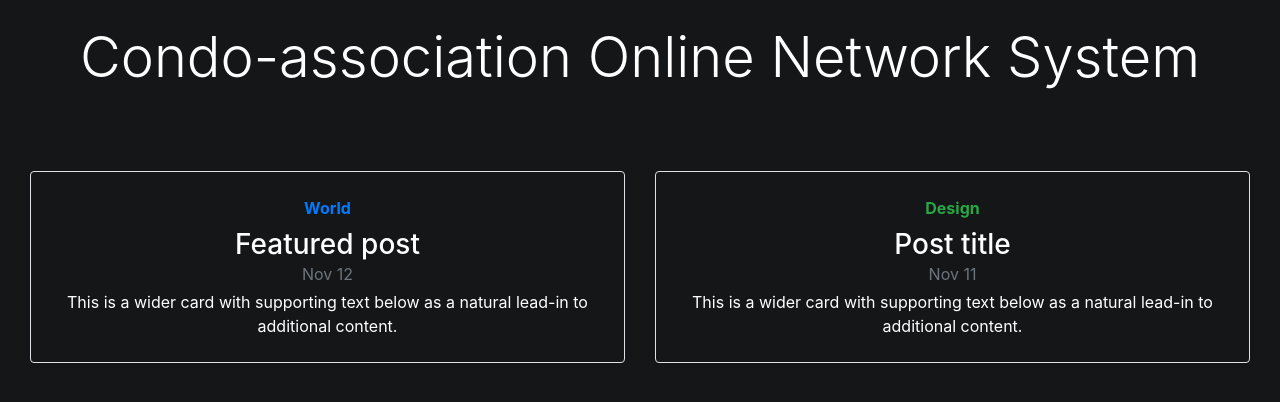
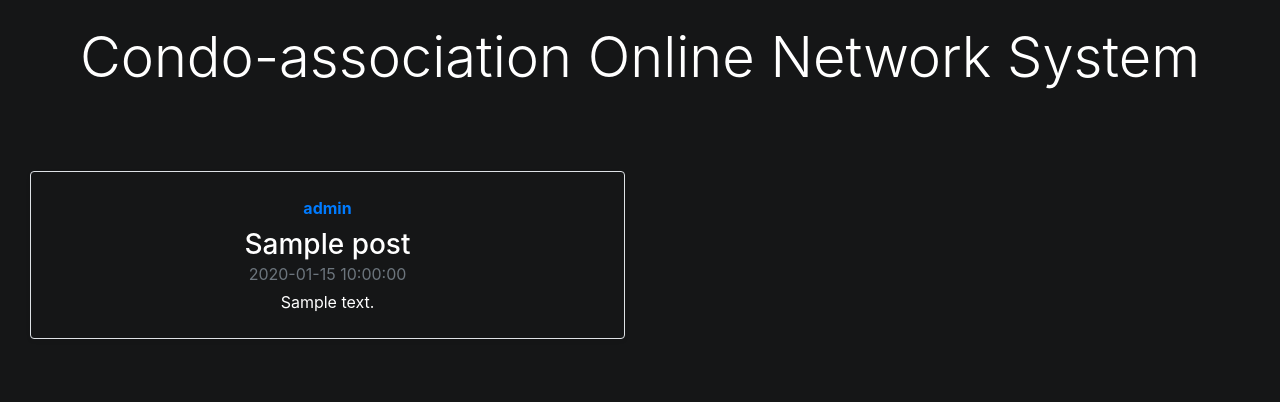
Before and after one commit to weibolu-rm/COMP353_CON, a PHP site: page / in a window 1280 px wide. Shown: the part 56-458 px from the top of the page. Run offline with PHP 8.4, Linux system fonts and the light colour scheme; data comes from the database, SQL or seed files in the repository; tables that the repository leaves empty hold one stand-in row (values such as "Sample post").

Commit message:
#13 basic posts setup

```diff
--- a/index.php
+++ b/index.php
@@ -5,39 +5,13 @@
 <div class="col-md-12 text-center">
     <h1 class="display-4">Condo-association Online Network System</h1>
     <?php
-          if (isset($_SESSION["name"]))
+        if (isset($_SESSION["name"]))
             echo "<h3 class=\"margin-top\">Welcome back, {$_SESSION["name"]}.";
+        require_once "includes/db_handler_inc.php";
+        require_once "includes/post_functions.php";
+        print_posts($conn);
     ?>
-    <div class="row mb-2 margin-top">
-        <div class="col-md-6">
-            <div class="row no-gutters border rounded overflow-hidden flex-md-row mb-4 shadow-sm h-md-250 position-relative">
-                <div class="col p-4 d-flex flex-column position-static">
-                    <strong class="d-inline-block mb-2 text-primary">World</strong>
-                    <h3 class="mb-0">Featured post</h3>
-                    <div class="mb-1 text-muted">Nov 12</div>
-                    <p class="card-text mb-auto">This is a wider card with supporting text below as a natural lead-in to additional content.</p>
-                    <!-- <a href="#" class="stretched-link">Continue reading</a> -->
-                </div>
-                <!-- <div class="col-auto d-none d-lg-block">
-                <svg class="bd-placeholder-img" width="200" height="250" xmlns="http://www.w3.org/2000/svg" preserveAspectRatio="xMidYMid slice" focusable="false" role="img" aria-label="Placeholder: Thumbnail"><title>Placeholder</title><rect width="100%" height="100%" fill="#55595c"/><text x="50%" y="50%" fill="#eceeef" dy=".3em">Thumbnail</text></svg>
-                </div> -->
-            </div>
-        </div>
-        <div class="col-md-6">
-            <div class="row no-gutters border rounded overflow-hidden flex-md-row mb-4 shadow-sm h-md-250 position-relative">
-                <div class="col p-4 d-flex flex-column position-static">
-                    <strong class="d-inline-block mb-2 text-success">Design</strong>
-                    <h3 class="mb-0">Post title</h3>
-                    <div class="mb-1 text-muted">Nov 11</div>
-                    <p class="mb-auto">This is a wider card with supporting text below as a natural lead-in to additional content.</p>
-                    <!-- <a href="#" class="stretched-link">Continue reading</a> -->
-                </div>
-            <!-- <div class="col-auto d-none d-lg-block">
-            <svg class="bd-placeholder-img" width="200" height="250" xmlns="http://www.w3.org/2000/svg" preserveAspectRatio="xMidYMid slice" focusable="false" role="img" aria-label="Placeholder: Thumbnail"><title>Placeholder</title><rect width="100%" height="100%" fill="#55595c"/><text x="50%" y="50%" fill="#eceeef" dy=".3em">Thumbnail</text></svg>
-            </div> -->
-            </div>
-        </div>
-    </div>
+
 </div>
 
 <?php
```
Also changed, not shown: db/con_populating.sql (+15 -0 lines), includes/post_functions.php (added, +34 -0 lines).
